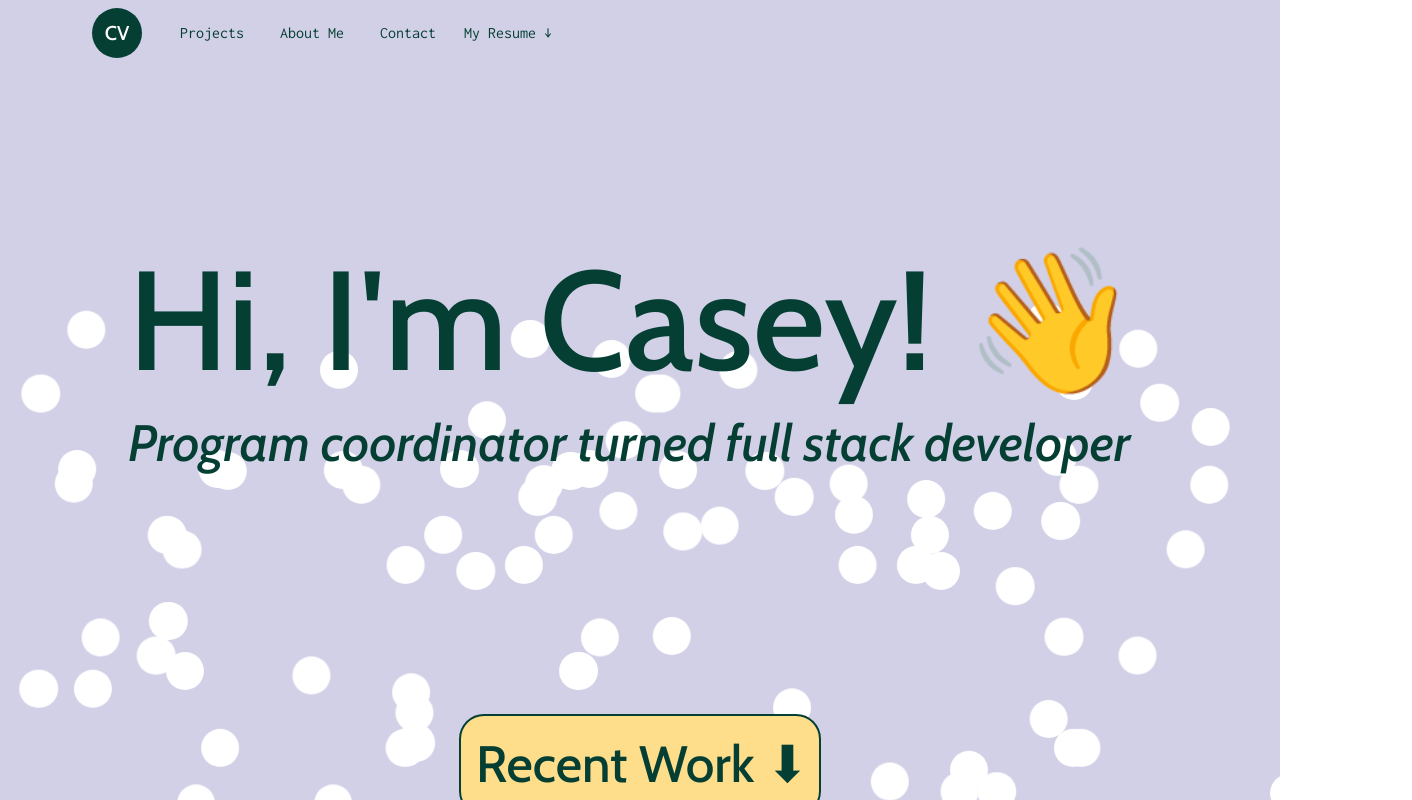
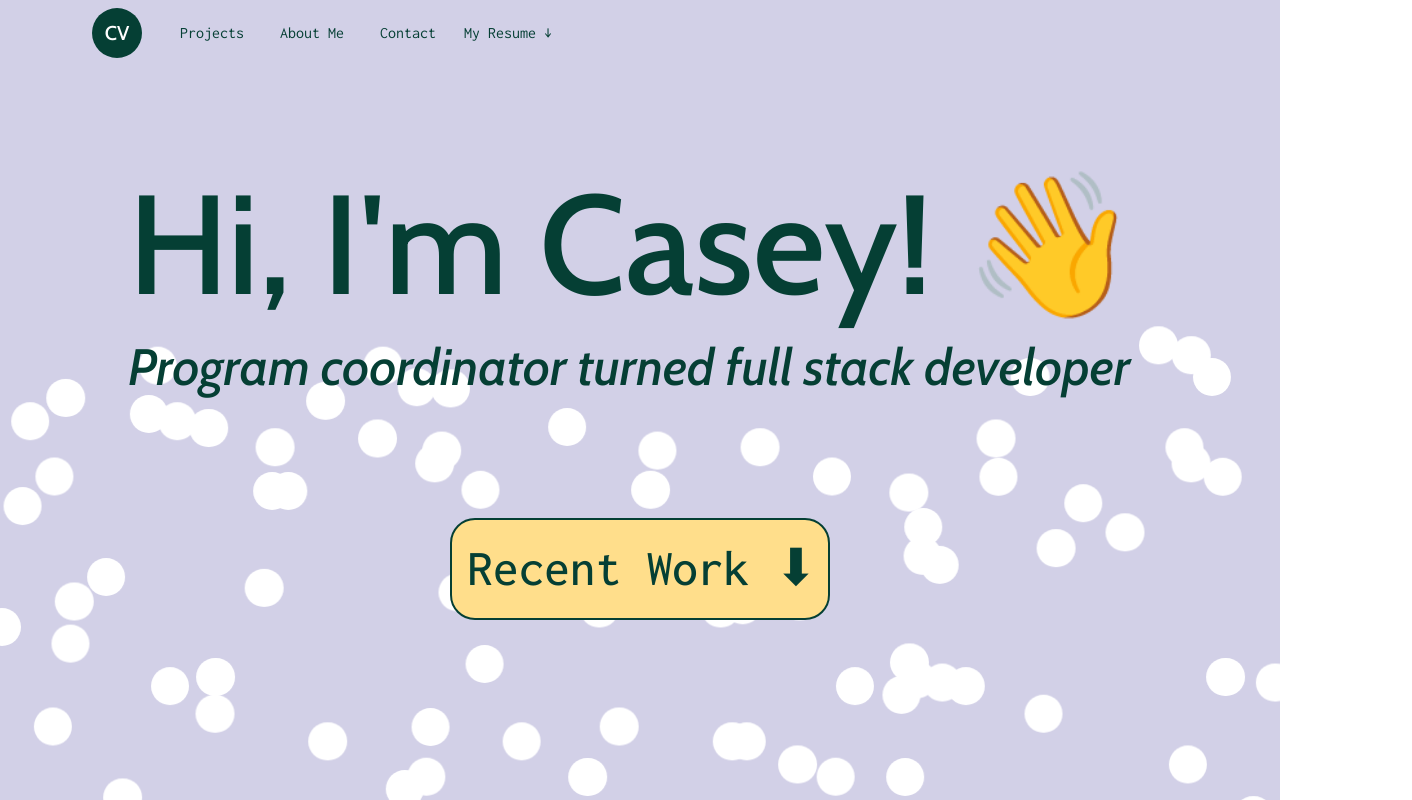
Before and after one commit to caseyvaughn/caseys-portfolio, a React (Create React App) app in the folder client/: page / in a window 1280 px wide. Shown: the top 800 px of the page, 1412 px wide, since content can reach past the window. Built offline with nearby package versions, Linux system fonts and the light colour scheme.

Commit message:
fully mobile responsive

```diff
--- a/client/src/App.css
+++ b/client/src/App.css
@@ -3,6 +3,8 @@
   background-color: #d2d0e7;
   font-family: Inconsolata;
   color: #053f34;
+  overflow: hidden;
+  overflow-x: hidden;
 }
 html,
 body {
--- a/client/src/components/LandingPage/LandingPage.jsx
+++ b/client/src/components/LandingPage/LandingPage.jsx
@@ -5,10 +5,10 @@ import { scroller } from "react-scroll";
 
 export default function LandingPage() {
   return (
-    <div className="landing-page cabin">
+    <div className="landing-page">
       <div>
-      <h1 className="greeting"> Hi, I'm Casey! 👋  </h1>
-      <h3 className="desc">Program coordinator turned full stack developer</h3>
+      <h1 className="greeting cabin"> Hi, I'm Casey! 👋  </h1>
+      <h3 className="desc cabin">Program coordinator turned full stack developer</h3>
       <div style={{display:"flex", justifyContent:"center"}}>
       <button className="resume-btn"><h1 className="project-header"
               onClick={() => scroller.scrollTo('projects', {
--- a/client/src/components/LandingPage/LandingPage.scss
+++ b/client/src/components/LandingPage/LandingPage.scss
@@ -3,8 +3,7 @@
   // height: 100vh;
   // min-height: 100%;
   text-align: left;
-
-  height: 100%;
+  height: 80vh;
   width: 100%;
 }
 .greeting {
@@ -19,7 +18,7 @@
   position: relative;
   font-style: italic;
   z-index: 2;
-  margin-bottom: 30vh;
+  margin-bottom: 15vh;
   margin-left: 10vw;
 }
 .project-header {
--- a/client/src/components/NavBar/NavBar.jsx
+++ b/client/src/components/NavBar/NavBar.jsx
@@ -11,7 +11,7 @@ import Resume from "../../assets/Casey_Vaughn_Resume.pdf"
 
 export default function NavBar() {
   return (
-    <Navbar collapseOnSelect expand="md" sticky="top">
+    <Navbar collapseOnSelect expand="md" fixed="top">
     <Container className="nav-container">
         <Navbar.Brand bsPrefix="cabin nav-title" href="/">CV</Navbar.Brand>
       <Navbar.Toggle aria-controls="responsive-navbar-nav" />
--- a/client/src/components/Portfolio/Portfolio.jsx
+++ b/client/src/components/Portfolio/Portfolio.jsx
@@ -7,7 +7,8 @@ export default function Portfolio() {
 
   return (
     <div id="projects" >
-      <div style={{paddingTop: "100px"}}>
+      <div style={{ paddingTop: "100px" }}>
+        <h1 className="cabin" style={{fontSize:"10vw"}}>Recent Projects</h1>
       <p></p>
       <Container>
         <Row className='row-cols-1 row-cols-lg-3'>
```
